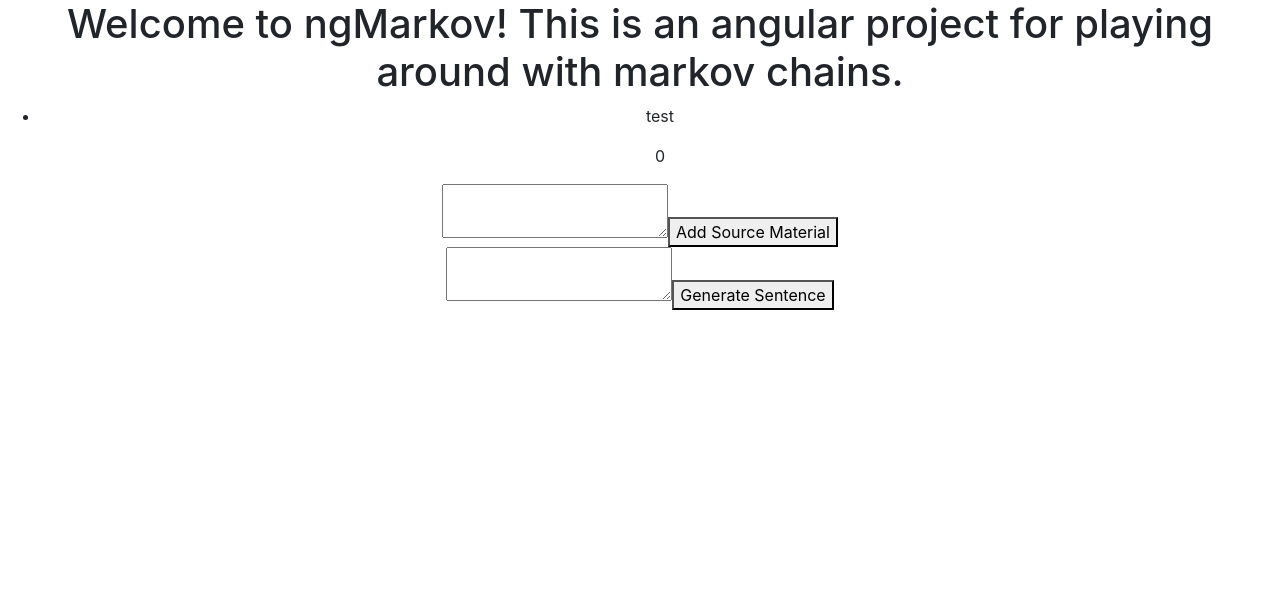
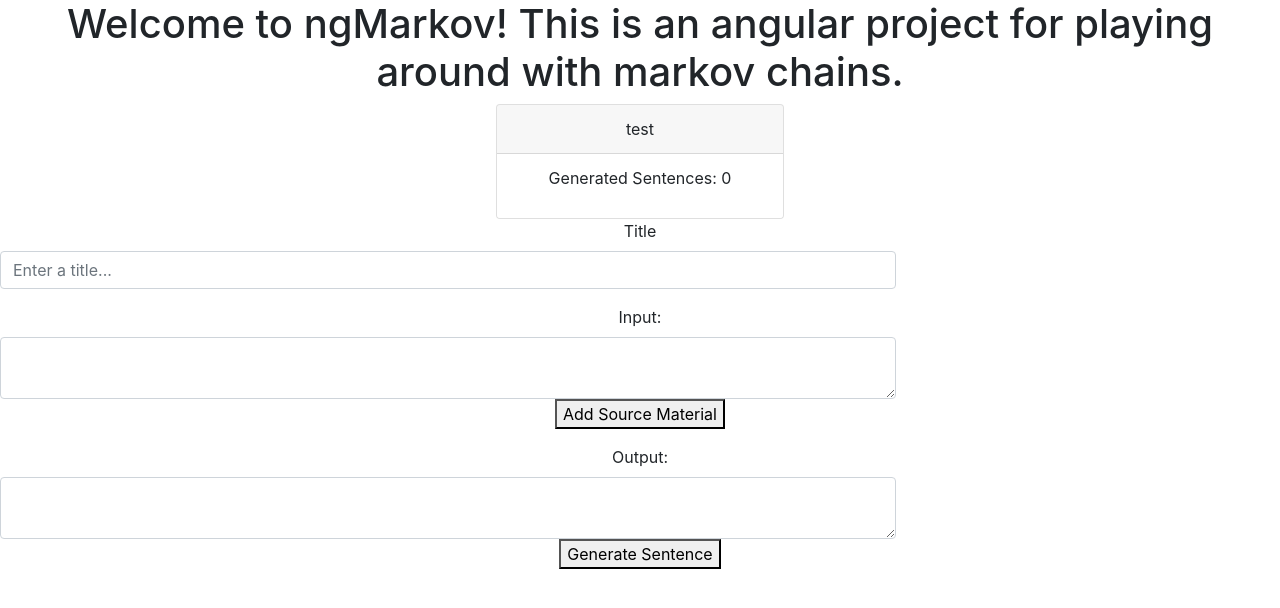
Before and after one commit to krosn/ngMarkov, an Angular app: page / in a window 1280 px wide. Shown: the top 608 px of the page. Built offline with nearby package versions, Linux system fonts and the light colour scheme.

Commit message:
Some CSS/html improvements

```diff
--- a/src/app/markov/markov.component.css
+++ b/src/app/markov/markov.component.css
@@ -0,0 +1,11 @@
+.details-container {
+    margin: auto;
+}
+
+form {
+    margin: auto;
+}
+
+textarea, input {
+    width: 70%;
+}
--- a/src/app/markov/markov.component.html
+++ b/src/app/markov/markov.component.html
@@ -1,18 +1,28 @@
 <div class="markovs">
-  <div class="detail-container">
-      <ul class="detail-list">
-        <li *ngFor='let detail of details | async'>
-          <p>{{detail.title}}</p>
-          <p>{{detail.generatedSentences}}</p>
-        </li>
-      </ul>
+  <div *ngFor='let detail of details | async'
+        class="card details-container"
+        style="width: 18rem;">
+    <div class="card-header">{{detail.title}}</div>
+    <ul class="list-group list-group-flush">
+      <li class="list-group-item">
+        <p>Generated Sentences: {{detail.generatedSentences}}</p>
+      </li>
+    </ul>
   </div>
-  <div *ngIf='currentGenerator' class="input-container">
-      <textarea class="input-text" [(ngModel)]="inputText"></textarea>
-      <button class="add-text-btn" (click)="onAddText()">Add Source Material</button>
+  <form *ngIf='currentGenerator'>
+    <div class="form-group">
+      <label for="title-input">Title</label>
+      <input type="text" class="form-control" id="title-input" placeholder="Enter a title...">
     </div>
-  <div *ngIf='currentGenerator' class="output-container">
-    <textarea class="output-text">{{outputText}}</textarea>
-    <button class="generate-btn" (click)="onGenerate()">Generate Sentence</button>
-  </div>
+      <div class="form-group input-container">
+        <label for="input-text">Input:</label>
+        <textarea class="form-control" [(ngModel)]="inputText" name="input-text" id="input-text"></textarea>
+        <button class="add-text-btn" (click)="onAddText()">Add Source Material</button>
+      </div>
+      <div class="form-group output-container">
+        <label for="output-text">Output:</label>
+        <textarea class="form-control" id="output-text">{{outputText}}</textarea>
+        <button class="generate-btn" (click)="onGenerate()">Generate Sentence</button>
+      </div>
+  </form>
 </div>
```
